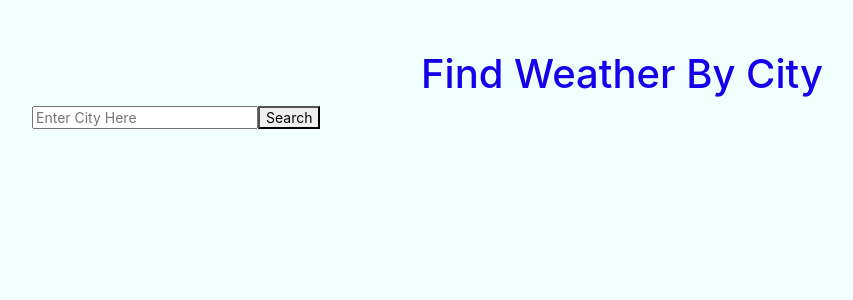
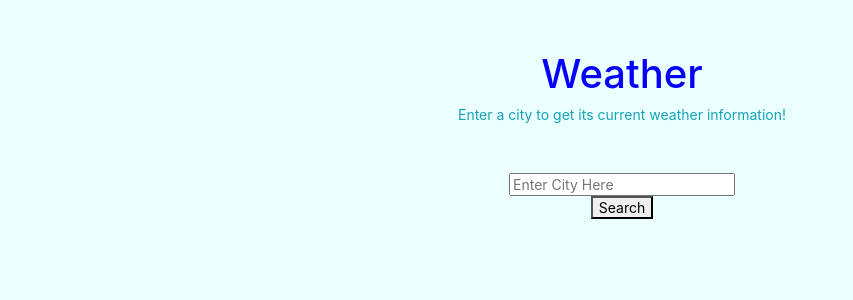
Before and after one commit to farooqashar/weather, a React (Create React App) app: page / in a window 1280 px wide. Shown: the top 300 px of the page, without its empty margins (18-871 px from the left). Built offline with nearby package versions, Linux system fonts and the light colour scheme.

Commit message:
added divs

```diff
--- a/src/pages/Home.js
+++ b/src/pages/Home.js
@@ -11,11 +11,19 @@ const Home = () => {
     });
 
     return (
-        <>
-        {console.log(data)}
-        <h1>Find Weather By City</h1>
+        <div className="container">
+        <h1>Weather</h1>
+        <p className="text-info">Enter a city to get its current weather information!</p>
+        <br />
+        <br />
+
+        <div>
         <input onChange={(event) => setCity(event.target.value)} id="city" type="text" placeholder="Enter City Here"></input>
+        </div>
+
+        <div>
         <button onClick={() => getWeatherData()}>Search</button>
+        </div>
 
         {data &&
         <>
@@ -24,7 +32,7 @@ const Home = () => {
          <h1>Description: {data.getCityByName.weather.summary.description}</h1>
          <h1>Wind Speed: {data.getCityByName.weather.wind.speed}</h1></>}
 
-        </>
+        </div>
     )
 };
 
```
